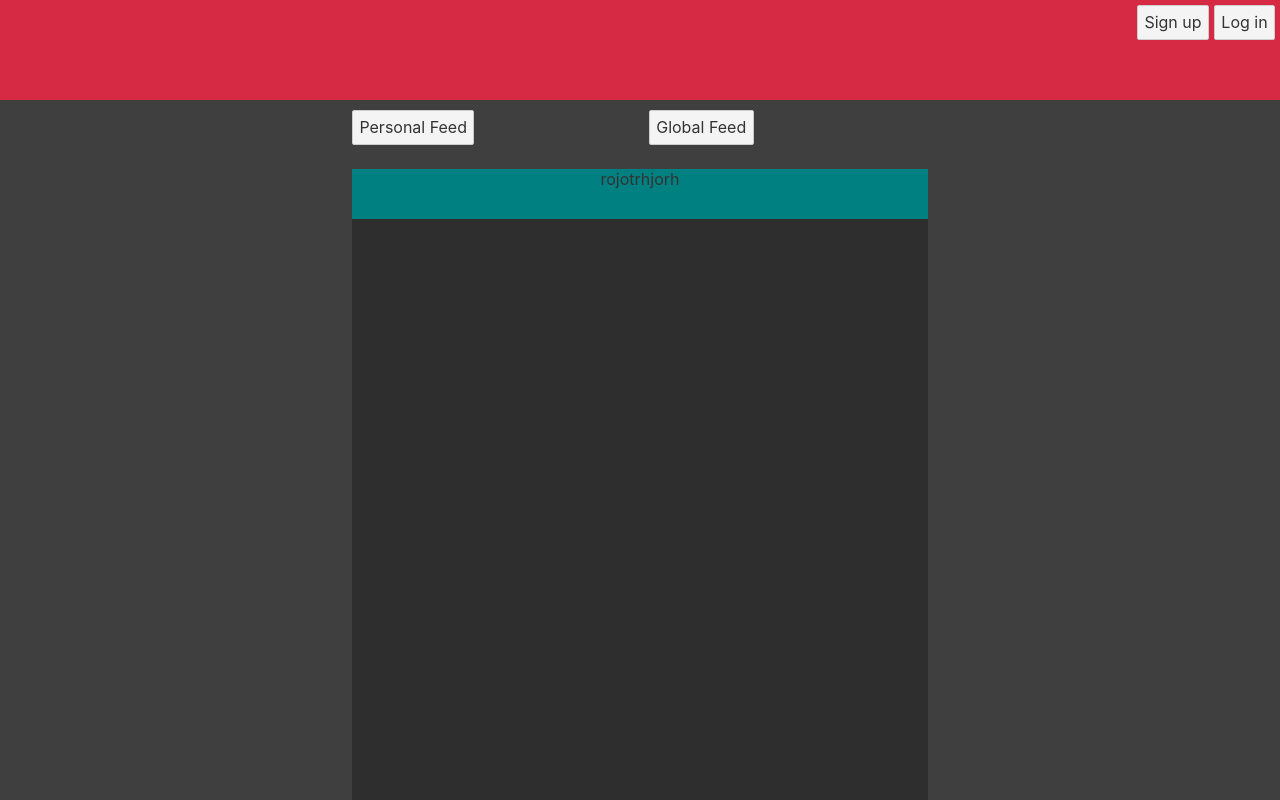
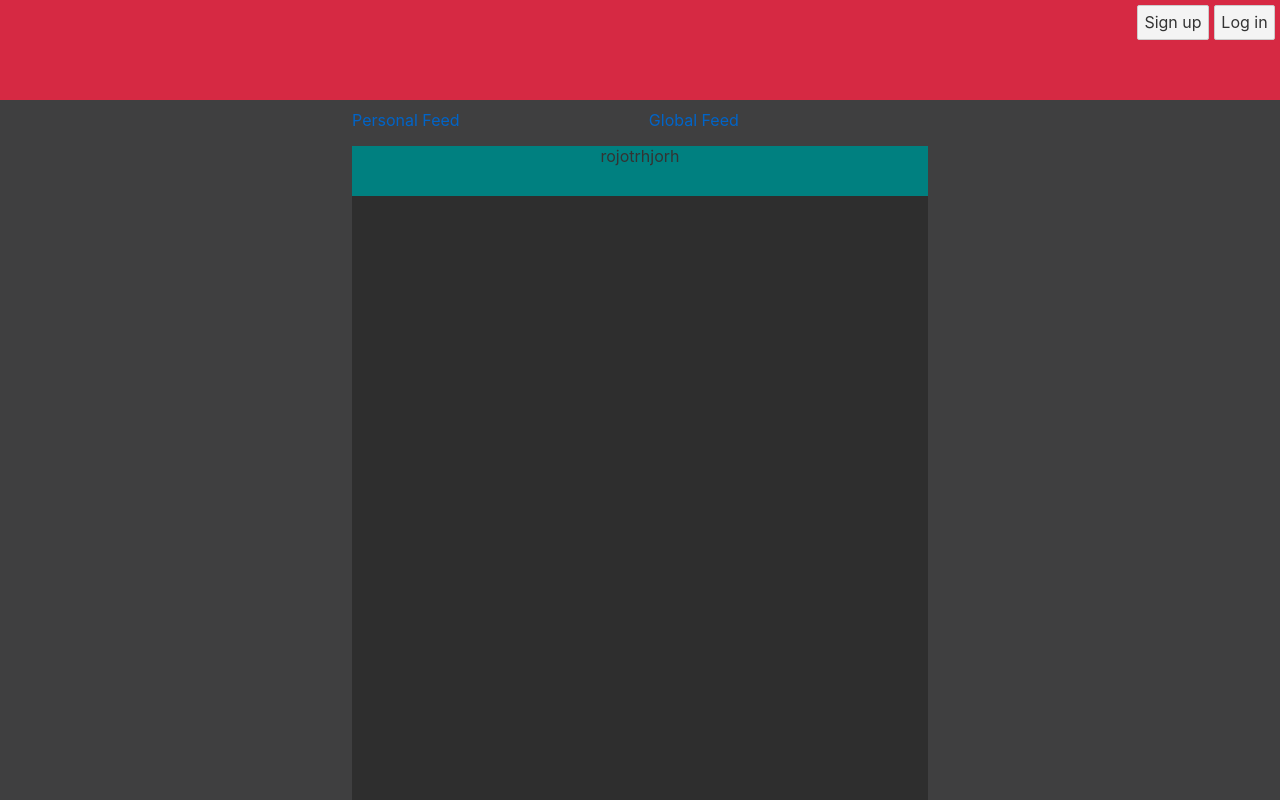
Before and after one commit to LittleScooter/Bwitter-but-better, a Svelte app: page / in a window 1280 px wide. Shown: the top 800 px of the page. Built offline with nearby package versions, Linux system fonts and the light colour scheme.

Commit message:
routing example

```diff
--- a/src/App.svelte
+++ b/src/App.svelte
@@ -3,13 +3,13 @@
   import Header from "./Header.svelte";
   import FeedMenu from "./FeedMenu.svelte";
   import Feed from "./Feed.svelte";
+  import PersonalFeed from "./PersonalFeed.svelte";
+  import GlobalFeed from "./GlobalFeed.svelte";
+
+  let pageName = "";
+
+  window.onhashchange = () => (pageName = location.hash);
 </script>
-
-<main>
-	<Header/>
-	<FeedMenu/>
-	<Feed/>
-</main>
 
 <style>
   main {
@@ -33,3 +33,23 @@
     }
   }
 </style>
+
+<main>
+
+  {#if pageName == '#global'}
+    <Header />
+    <FeedMenu />
+    <GlobalFeed />
+  {:else if pageName == '#personal'}
+    <Header />
+    <FeedMenu />
+    <PersonalFeed />
+  {:else if pageName == '#login'}
+    <Login />
+  {:else}
+    <Header />
+    <FeedMenu />
+    <Feed />
+  {/if}
+
+</main>
--- a/src/FeedMenu.svelte
+++ b/src/FeedMenu.svelte
@@ -1,15 +1,15 @@
-<main>
-<button id="PerFeed">Personal Feed</button>
-<button id="GlobFeed">Global Feed</button>
-</main>
-
 <style>
-    main{
+  main {
     width: 45%;
     margin: auto;
     margin-top: 10px;
   }
-    #PerFeed{
+  #PerFeed {
     float: left;
   }
 </style>
+
+<main>
+  <a id="PerFeed" href="#personal">Personal Feed</a>
+  <a id="GlobFeed" href="#global">Global Feed</a>
+</main>
--- /dev/null
+++ b/src/GlobalFeed.svelte
@@ -0,0 +1 @@
+Gloooob
--- /dev/null
+++ b/src/PersonalFeed.svelte
@@ -0,0 +1 @@
+Persooonal
```
Lines whose indentation alone changed are shown as unchanged.
